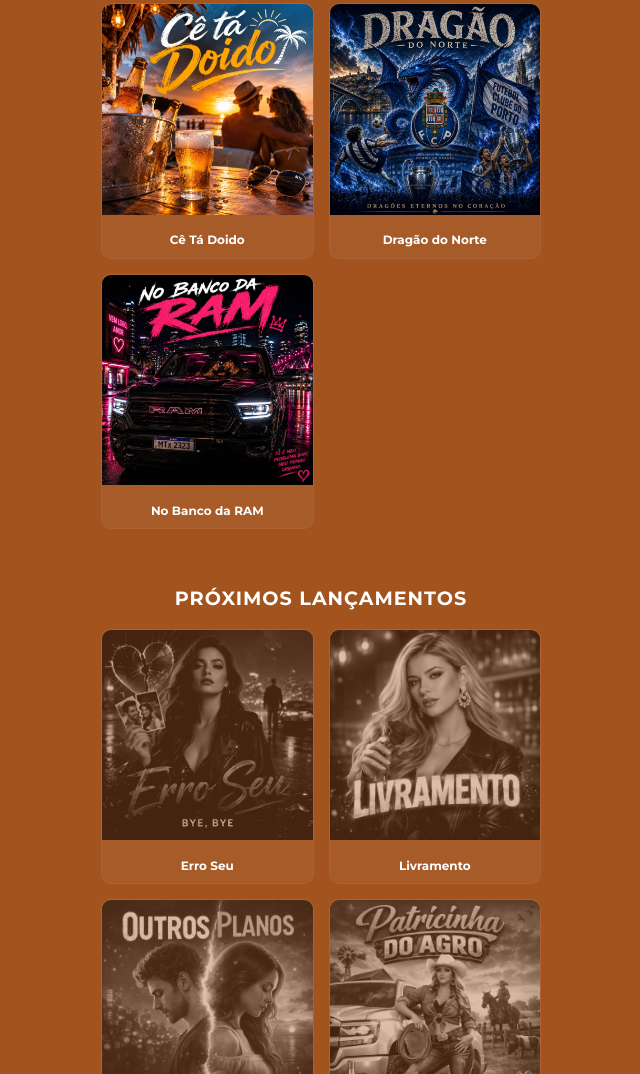
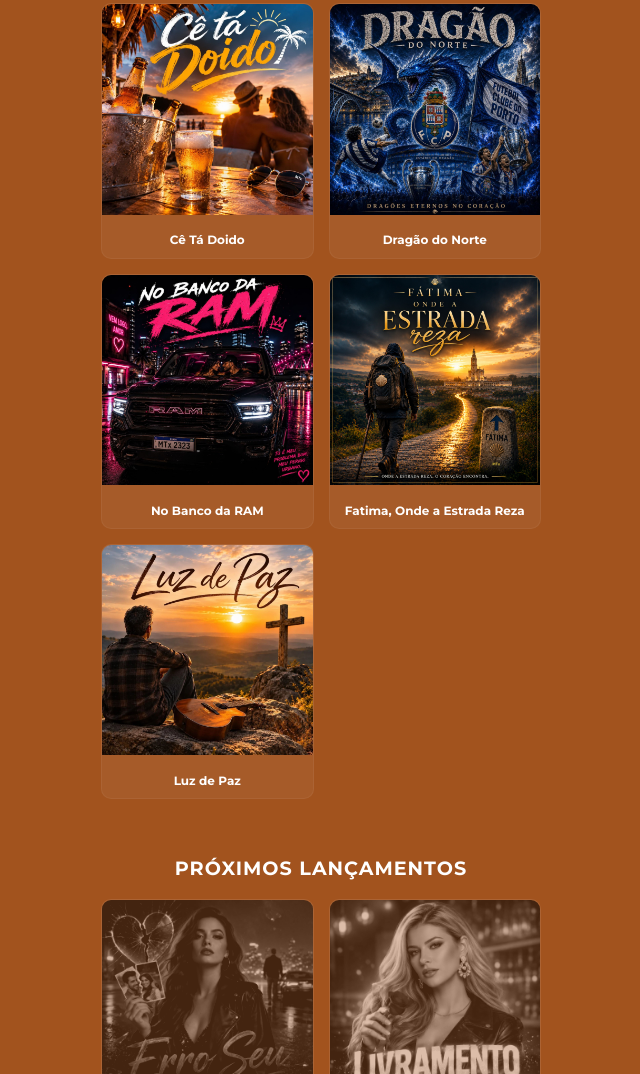
Before and after one commit to GSaurine/MTxMusica, a plain HTML site: page index.html in a window 1280 px wide. Shown: the part 3355-4429 px from the top of the page, without its empty margins (319-959 px from the left). Drawn offline with Linux system fonts and the light colour scheme.

Commit message:
trocando imagens

```diff
--- a/index.html
+++ b/index.html
@@ -218,6 +218,15 @@
                     <img src="imagens/musicas/musicas_lançadas/no_banco_da_ram.jpg" alt="Capa da música No Banco da RAM" loading="lazy">
                     <span>No Banco da RAM</span>
                 </a>
+                <a class="release-item" href="musicas/fatima-onde-a-estrada-reza.html">
+                    <img src="imagens/musicas/musicas_lançadas/fatima_onde_a_estrada_reza.jpg" alt="Capa da música Fatima, Onde a Estrada Reza" loading="lazy">
+                    <span>Fatima, Onde a Estrada Reza</span>
+                </a>
+                <a class="release-item" href="musicas/luz-de-paz.html">
+                    <img src="imagens/musicas/musicas_lançadas/Luz_de_paz.jpg
+                    " alt="Capa da música Luz de Paz" loading="lazy">
+                    <span>Luz de Paz</span>
+                </a>
             </div>
         </section>
 
```
Also changed, not shown: imagens/musicas/musicas_lançadas/Luz_de_paz.jpg (added), imagens/musicas/musicas_lançadas/coracao_nao_tem_botao.jpg, imagens/musicas/musicas_lançadas/fatima_onde_a_estrada_reza.jpg (added), imagens/musicas/musicas_lançadas/promocao_de_sentimento.jpg, imagens/musicas/musicas_lançadas/ultima_vez_online.jpg, imagens/musicas/musicas_lançadas/voce_me_bloqueia_mas_nao_me_esquece.jpg.
